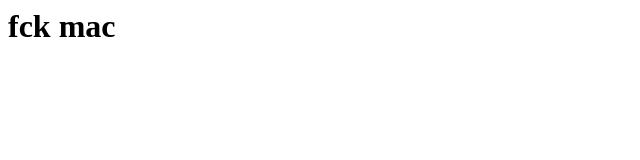
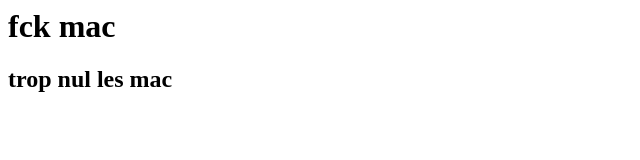
Before and after one commit to AlexBerteaux/DI-git-course, a plain HTML site: page SBaudry.html in a window 1280 px wide. Shown: the whole page, without its empty margins (0-640 px from the left). Drawn offline with Linux system fonts and the light colour scheme.

Commit message:
update vscode

```diff
--- a/SBaudry.html
+++ b/SBaudry.html
@@ -4,5 +4,6 @@
   </head>
   <body>
     <h1>fck mac</h1>
+    <h2>trop nul les mac</h2>
   </body>
 </html>
```
